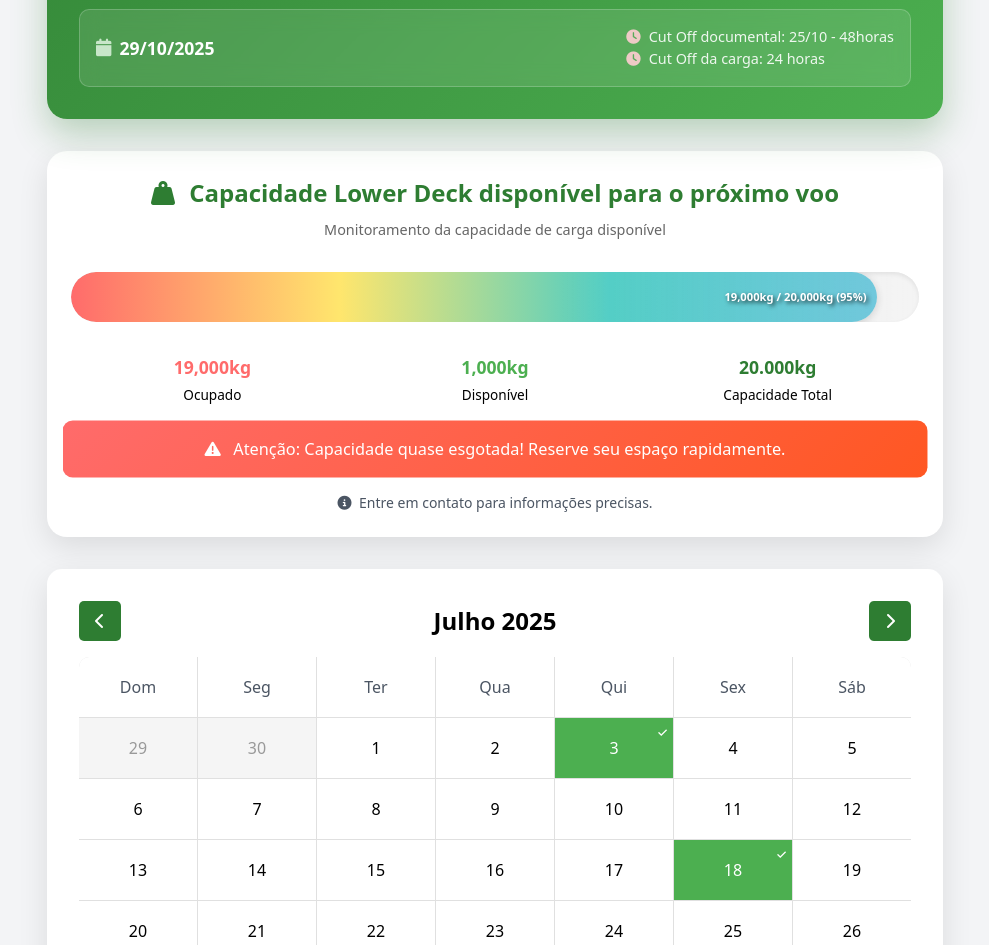
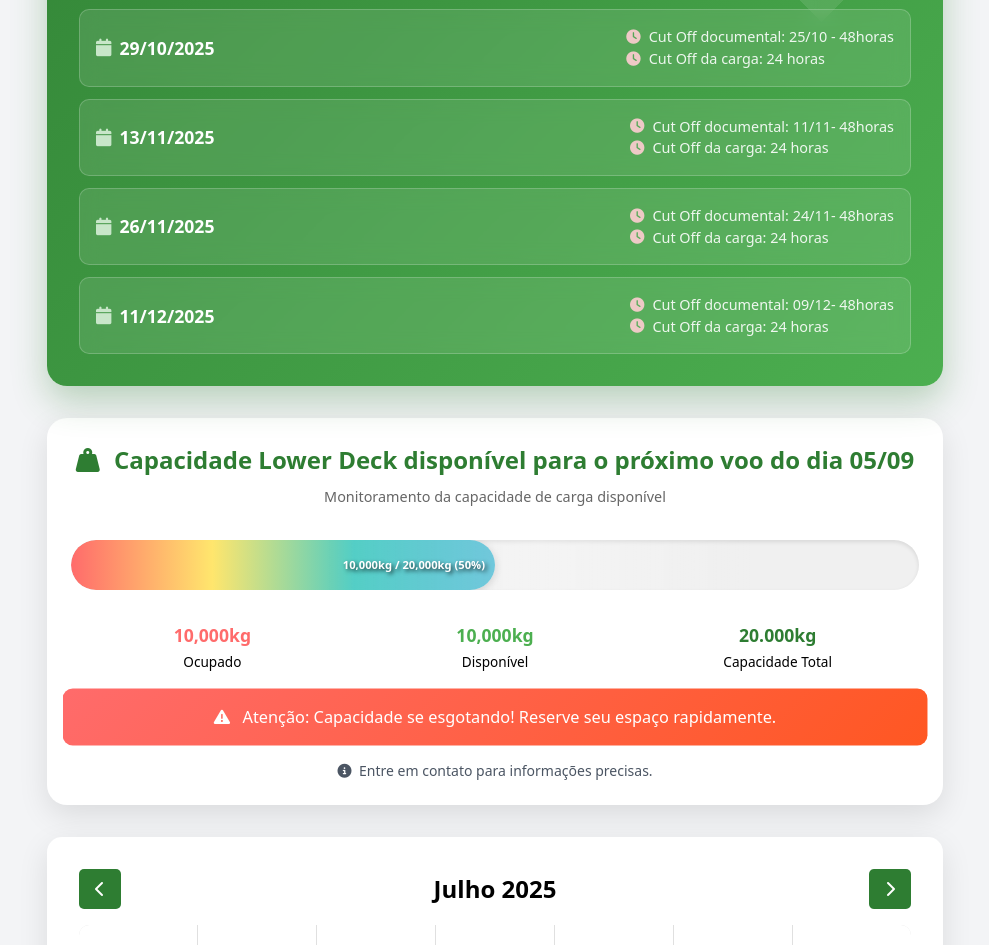
Before and after one commit to PGL-SJK/europa_SJK, a plain HTML site: page index.html in a window 1280 px wide. Shown: the part 1761-2706 px from the top of the page, without its empty margins (145-1134 px from the left). Drawn offline with nearby package versions, Linux system fonts and the light colour scheme.

Commit message:
Update index.html

```diff
--- a/index.html
+++ b/index.html
@@ -967,7 +967,7 @@ capacity-bar-container {
                 </div>
                 <div class="frequency-badge">
                     <i class="fas fa-calendar-alt mr-2"></i>
-                    Próximo voo: 21/08/2025
+                    Próximo voo: 05/09/2025
                 </div>
             </div>
         </div>
@@ -1051,9 +1051,6 @@ capacity-bar-container {
                                 05/09/2025
                             </div>
 
-
-
-
                             <div>
                             <div class="cutoff-date">
                                 <i class="fas fa-clock"></i>
@@ -1170,12 +1167,85 @@ capacity-bar-container {
                                 Cut Off da carga: 24 horas
                             </div>
                             </div>
-
-
-
-
-
-                        </div>
+                        </div>
+
+
+
+<div class="flight-item" onclick="openModalForDate('13/11/2025')">
+                            <div class="flight-date">
+                                <i class="fas fa-calendar"></i>
+                                13/11/2025
+                            </div>
+
+
+
+
+                            <div>
+                            <div class="cutoff-date">
+                                <i class="fas fa-clock"></i>
+                                Cut Off documental: 11/11- 48horas
+                            </div>
+                            <div class="cutoff-date">
+                                <i class="fas fa-clock"></i>
+                                Cut Off da carga: 24 horas
+                            </div>
+                            </div>
+                        </div>
+
+
+<div class="flight-item" onclick="openModalForDate('26/11/2025')">
+                            <div class="flight-date">
+                                <i class="fas fa-calendar"></i>
+                                26/11/2025
+                            </div>
+
+
+
+
+                            <div>
+                            <div class="cutoff-date">
+                                <i class="fas fa-clock"></i>
+                                Cut Off documental: 24/11- 48horas
+                            </div>
+                            <div class="cutoff-date">
+                                <i class="fas fa-clock"></i>
+                                Cut Off da carga: 24 horas
+                            </div>
+                            </div>
+                        </div>
+
+
+<div class="flight-item" onclick="openModalForDate('11/12/2025')">
+                            <div class="flight-date">
+                                <i class="fas fa-calendar"></i>
+                                11/12/2025
+                            </div>
+
+
+
+
+                            <div>
+                            <div class="cutoff-date">
+                                <i class="fas fa-clock"></i>
+                                Cut Off documental: 09/12- 48horas
+                            </div>
+                            <div class="cutoff-date">
+                                <i class="fas fa-clock"></i>
+                                Cut Off da carga: 24 horas
+                            </div>
+                            </div>
+                        </div>
+
+
+
+
+
+
+
+
+
+
+
                     </div>
                 </div>
 
@@ -1184,7 +1254,7 @@ capacity-bar-container {
                     <div class="capacity-header">
                         <div class="capacity-title">
                             <i class="fas fa-weight-hanging mr-2"></i>
-                            Capacidade Lower Deck disponível para o próximo voo
+                            Capacidade Lower Deck disponível para o próximo voo do dia 05/09
                         </div>
                         <div class="capacity-subtitle">Monitoramento da capacidade de carga disponível</div>
                     </div>
@@ -1196,6 +1266,7 @@ capacity-bar-container {
                     </div>
 
                     <div class="capacity-details">
+
                         <div class="capacity-item">
                             <div class="capacity-value capacity-used" id="usedCapacity">13.000kg</div>
                             <div>Ocupado</div>
@@ -1212,7 +1283,7 @@ capacity-bar-container {
 
                     <div class="capacity-warning" id="capacityWarning">
                         <i class="fas fa-exclamation-triangle mr-2"></i>
-                        Atenção: Capacidade quase esgotada! Reserve seu espaço rapidamente.
+                        Atenção: Capacidade se esgotando! Reserve seu espaço rapidamente.
                     </div>
 
                     <div class="text-center mt-4 text-sm text-gray-600">
@@ -1615,8 +1686,8 @@ capacity-bar-container {
         // CAPACITIES CONFIGURATION - EDIT HERE TO UPDATE CAPACITY
         const CAPACITY_CONFIG = {
             totalCapacity: 20000, // Total capacity in kg
-            usedCapacity: 19000,  // Used capacity in kg - UPDATE THIS VALUE MANUALLY
-            warningThreshold: 85  // Show warning when capacity reaches this percentage
+            usedCapacity: 10000,  // Used capacity in kg - UPDATE THIS VALUE MANUALLY
+            warningThreshold: 45  // Show warning when capacity reaches this percentage
         };
 
         // FLIGHT DATES CONFIGURATION - ADD NEW FLIGHTS HERE
@@ -1625,7 +1696,13 @@ capacity-bar-container {
             { date: '18/09/2025', cutoff: '15/09' },
             { date: '01/10/2025', cutoff: '27/09' },
             { date: '17/10/2025', cutoff: '13/10' },
-            { date: '29/10/2025', cutoff: '25/10' }
+            { date: '29/10/2025', cutoff: '25/10' },
+
+            { date: '13/11/2025', cutoff: '11/11' },
+            { date: '26/11/2025', cutoff: '24/11' },
+            { date: '11/12/2025', cutoff: '09/12' }
+
+
             // ADD NEW FLIGHTS HERE IN THE FUTURE
             // { date: 'DD/MM/YYYY', cutoff: 'DD/MM' }
         ];
@@ -1696,6 +1773,13 @@ capacity-bar-container {
             new Date(2025, 9, 1),  // October 1, 2025
             new Date(2025, 9, 17), // October 17, 2025
             new Date(2025, 9, 29), // October 29, 2025
+
+            new Date(2025, 10, 13), // October 29, 2025
+            new Date(2025, 10, 26), // October 29, 2025
+            new Date(2025, 11, 11), // October 29, 2025
+
+
+
         ];
 
         function generateCalendar() {
```
